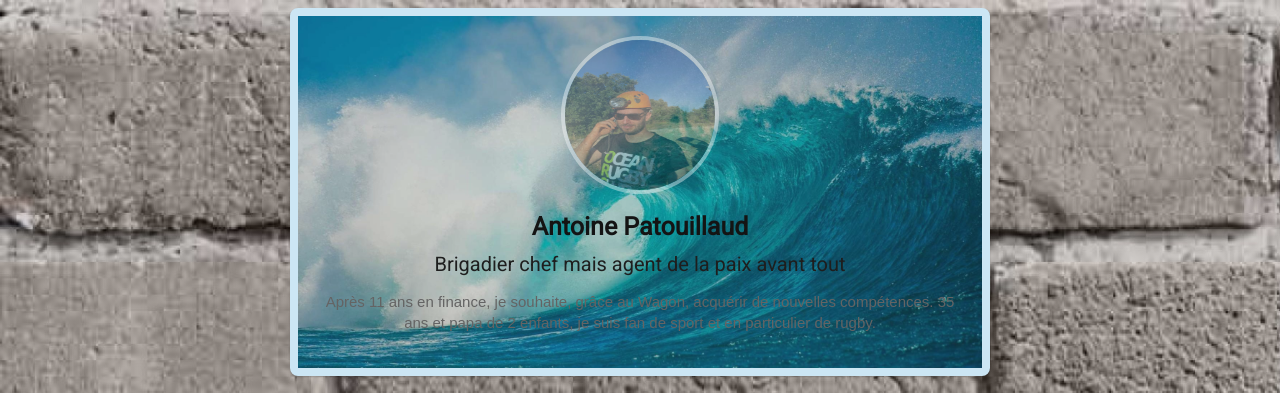
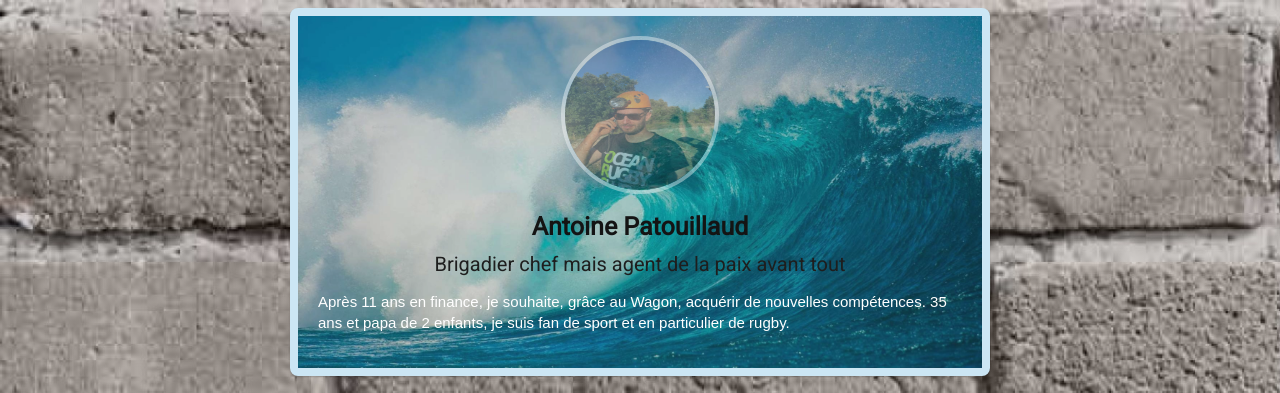
Before and after one commit to apatouillaud/profile, a plain HTML site: page index.html in a window 1280 px wide. Shown: the top 393 px of the page. Drawn offline with Linux system fonts and the light colour scheme.

Commit message:
make my profile prettier

```diff
--- a/index.html
+++ b/index.html
@@ -13,7 +13,7 @@
       <img src="images/Me.png" alt="ma photo" id="img-profile" class="image-circle">
       <h1>Antoine Patouillaud</h1>
       <h2>Brigadier chef mais agent de la paix avant tout</h2>
-      <p>Après 11 ans en finance, je souhaite, grâce au Wagon, acquérir de nouvelles compétences. 35 ans et papa de 2 enfants, je suis fan de sport et en particulier de rugby.</p>
+      <p class="color-white text-left">Après 11 ans en finance, je souhaite, grâce au Wagon, acquérir de nouvelles compétences. 35 ans et papa de 2 enfants, je suis fan de sport et en particulier de rugby.</p>
     </div>
     <div class="card text-center background-blue">
       <ul>
```
